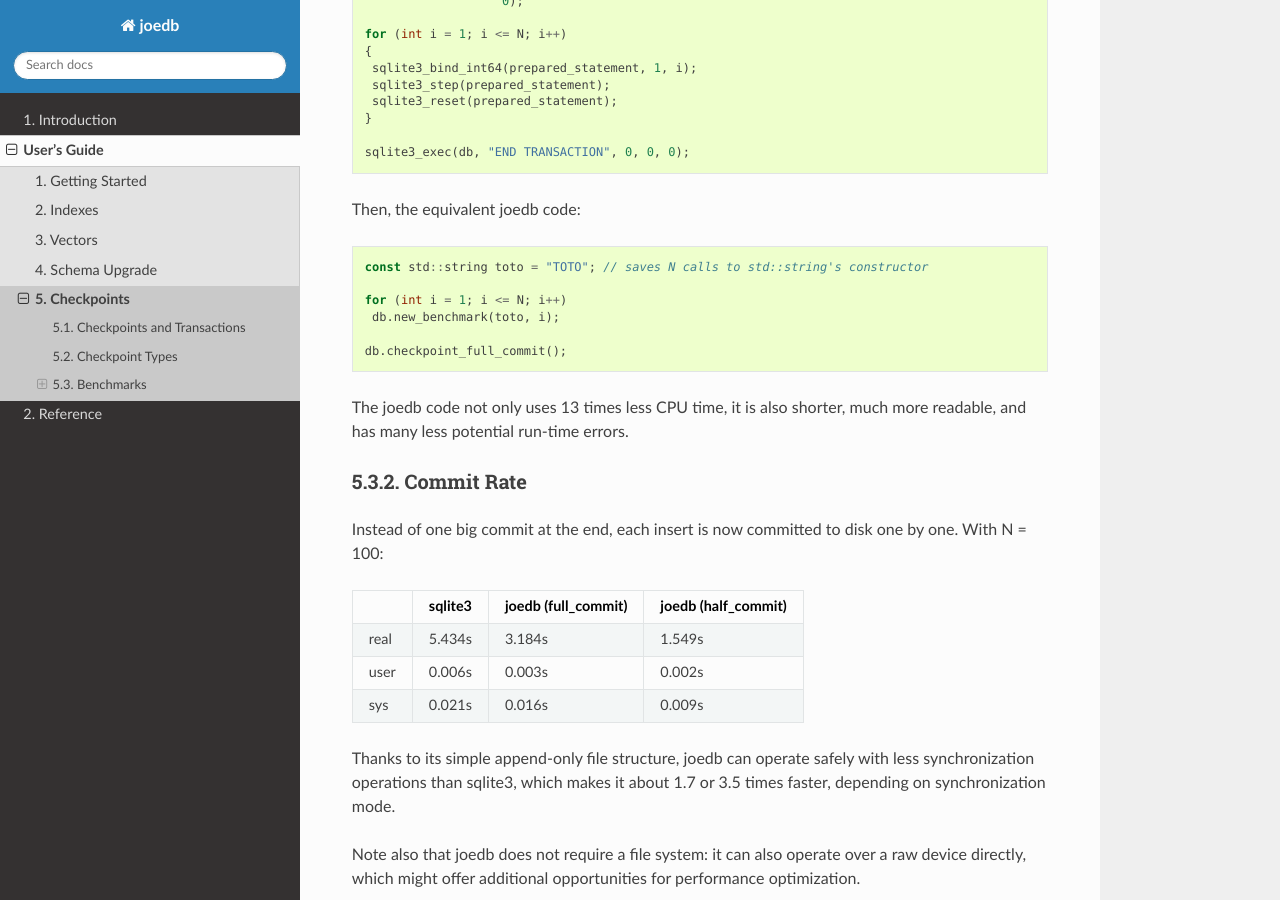
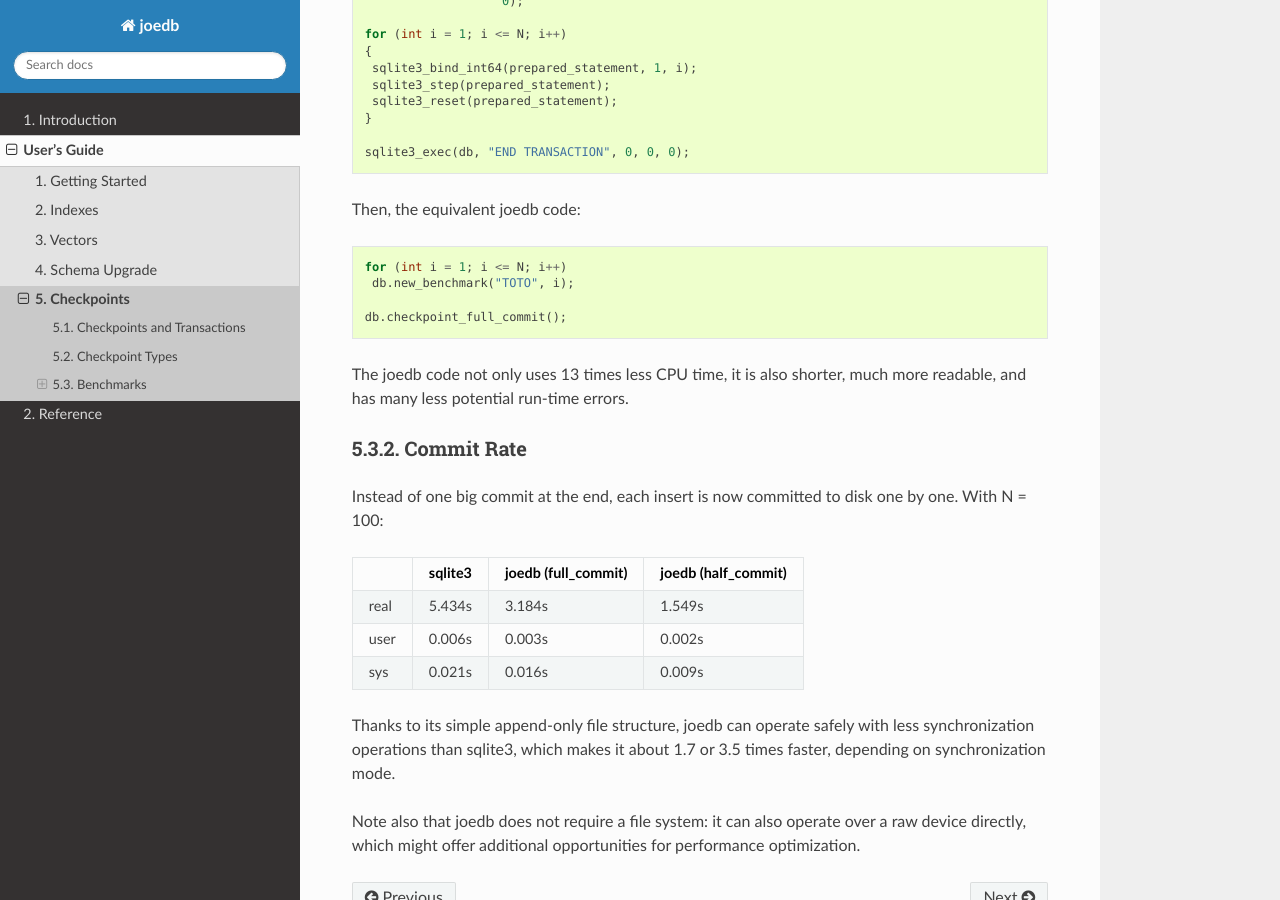
Before and after one commit to Remi-Coulom/joedb, a Sphinx documentation site: the page built from doc/source/checkpoints.rst, in a window 1280 px wide and 900 px high, scrolled down 1787 px. Built offline with Sphinx 7.4.7 and the Read the Docs theme 2.0.0, drawn with Linux system fonts in a browser that asks for light colours; formulas are drawn with MathJax 3.

Commit message:
Temporary "TOTO" is as fast

```diff
--- a/doc/source/checkpoints.rst
+++ b/doc/source/checkpoints.rst
@@ -55,7 +55,7 @@
 .. code-block:: c++
 
   sqlite3_exec(db, "BEGIN TRANSACTION", 0, 0, 0);
-  sqlite3_stmt *prepared_statement;
+  sqlite3_stmt* prepared_statement;
   sqlite3_prepare_v2(db,
                      "INSERT INTO BENCHMARK VALUES('TOTO', ?1)",
                      -1,
@@ -75,10 +75,8 @@
 
 .. code-block:: c++
 
-  const std::string toto = "TOTO"; // saves N calls to std::string's constructor
-
   for (int i = 1; i <= N; i++)
-   db.new_benchmark(toto, i);
+   db.new_benchmark("TOTO", i);
 
   db.checkpoint_full_commit();
 
```
Also changed, not shown: 1 other file.
